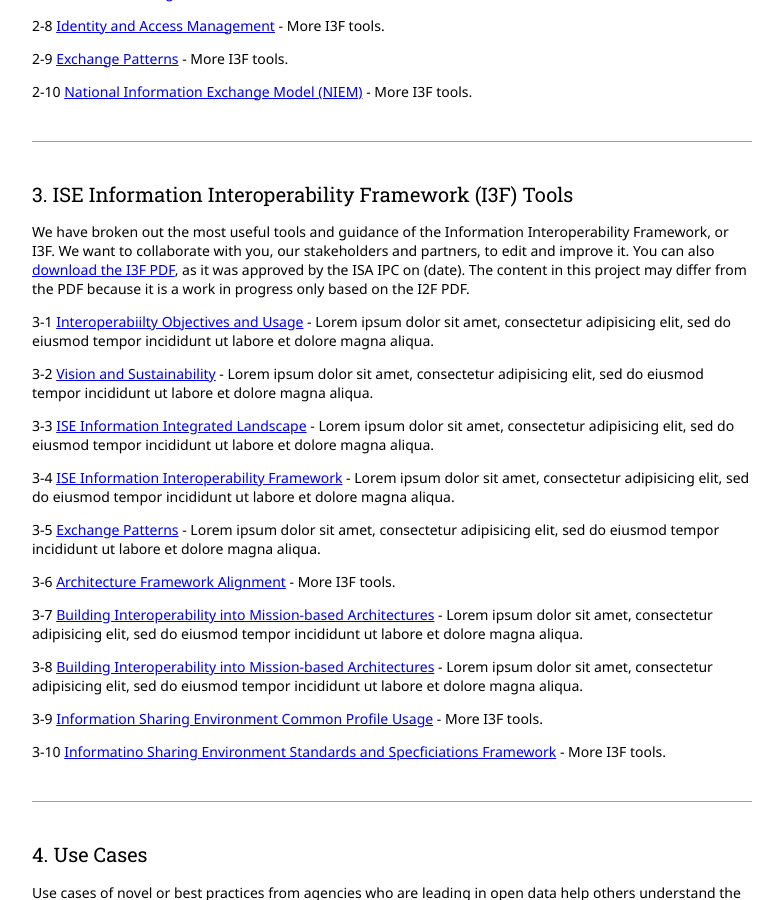
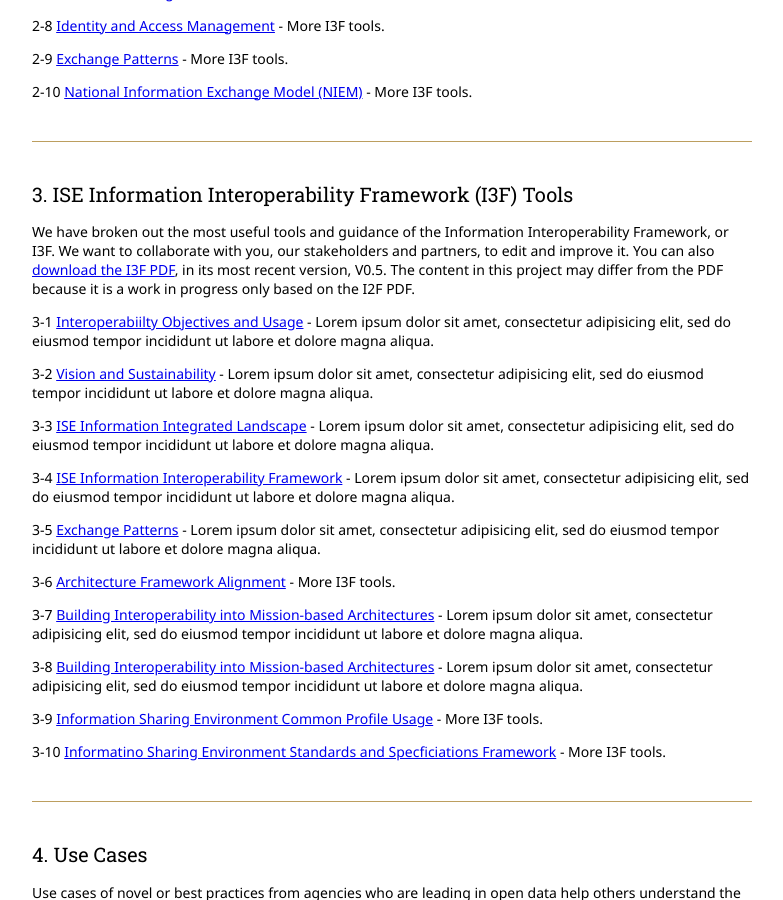
Before and after one commit to Project-Interoperability/project-interoperability.github.io, a Jekyll site: the page built from index.md, in a window 1280 px wide and 900 px high, scrolled down 1099 px. Shown: the whole window, without its empty margins (248-1031 px from the left). Built offline with Jekyll 4.4.1, drawn with Linux system fonts in a browser that asks for light colours; nearby versions of some CDN libraries.

Commit message:
Update index.md

```diff
--- a/index.md
+++ b/index.md
@@ -53,7 +53,7 @@
 
 ##3. ISE Information Interoperability Framework (I3F) Tools
 
-We have broken out the most useful tools and guidance of the Information Interoperability Framework, or I3F. We want to collaborate with you, our stakeholders and partners, to edit and improve it. You can also [download the I3F PDF](http://ise.gov), as it was approved by the ISA IPC on (date). The content in this project may differ from the PDF because it is a work in progress only based on the I2F PDF.
+We have broken out the most useful tools and guidance of the Information Interoperability Framework, or I3F. We want to collaborate with you, our stakeholders and partners, to edit and improve it. You can also [download the I3F PDF](http://ise.gov), in its most recent version, V0.5. The content in this project may differ from the PDF because it is a work in progress only based on the I2F PDF.
 
 3-1 [Interoperabiilty Objectives and Usage](principles/) - Lorem ipsum dolor sit amet, consectetur adipisicing elit, sed do eiusmod tempor incididunt ut labore et dolore magna aliqua.
 
```
